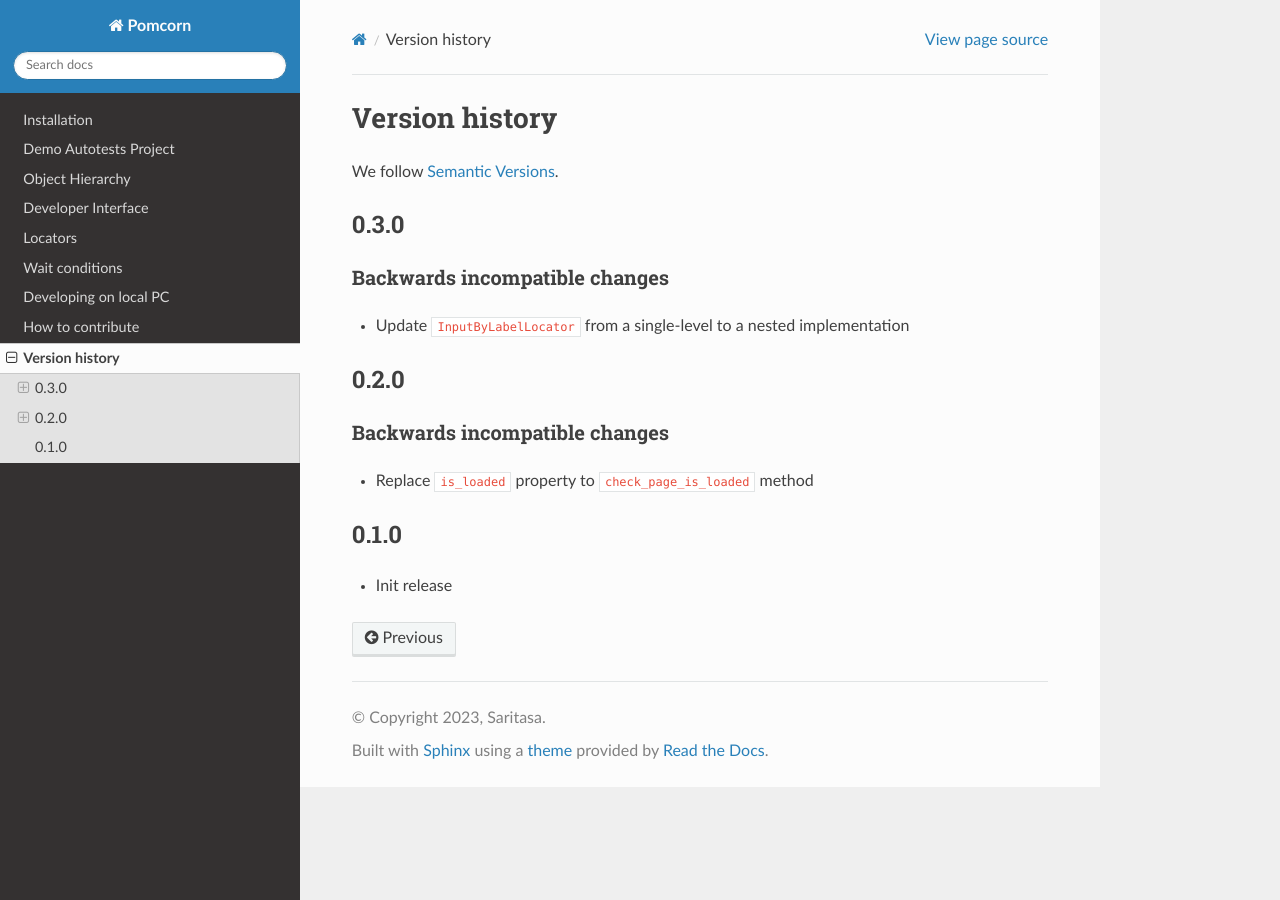
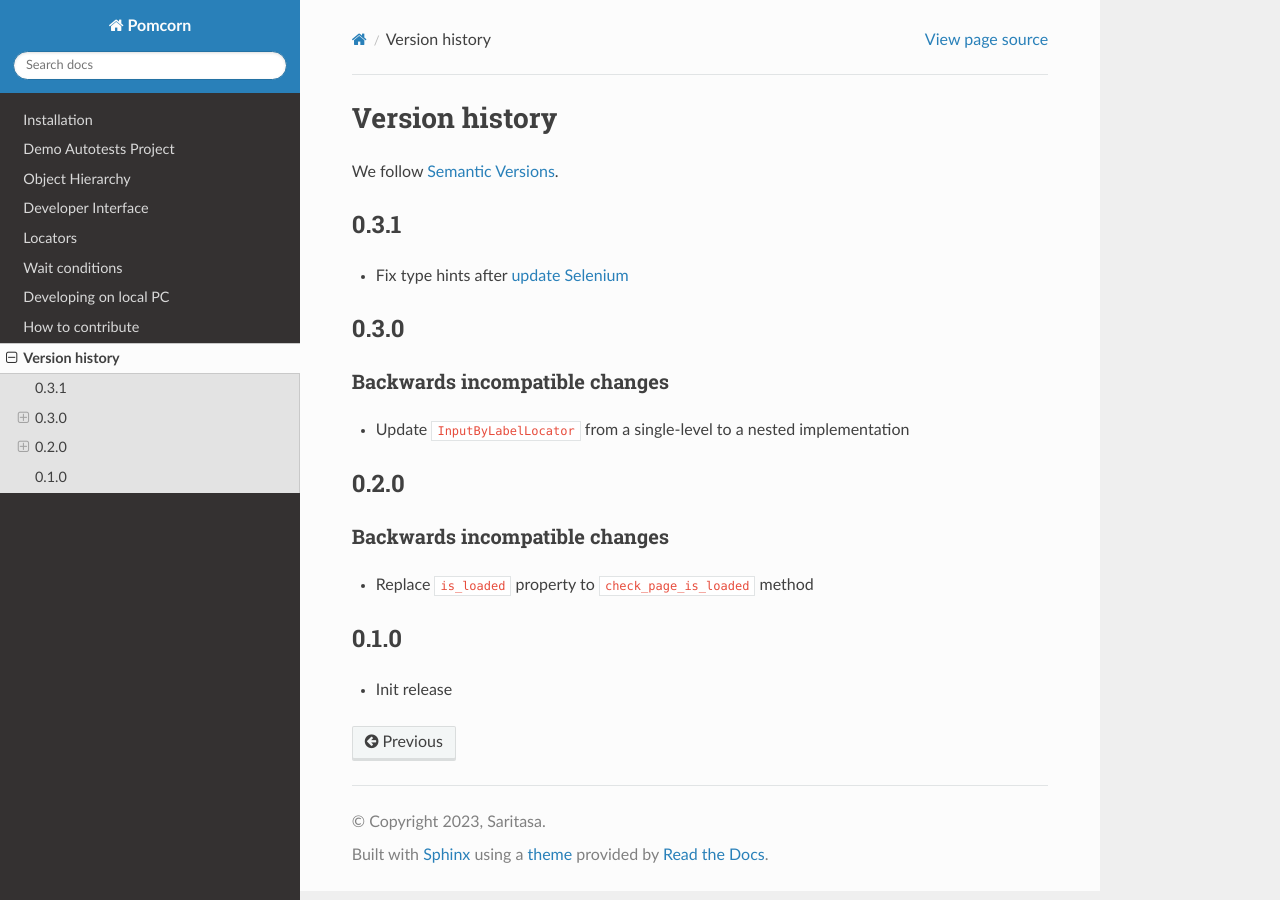
Before and after one commit to saritasa-nest/pomcorn, a Sphinx documentation site: the page built from docs/CHANGELOG.rst, in a window 1280 px wide. Built offline with Sphinx 7.4.7 and the Read the Docs theme 2.0.0, drawn with Linux system fonts in a browser that asks for light colours.

Commit message:
Update version

```diff
--- a/docs/CHANGELOG.rst
+++ b/docs/CHANGELOG.rst
@@ -2,6 +2,11 @@ Version history
 ===============================================================================
 
 We follow `Semantic Versions <https://semver.org/>`_.
+
+0.3.1
+*******************************************************************************
+
+- Fix type hints after `update Selenium <https://github.com/SeleniumHQ/selenium/commit/10adfe88a2b2870e3e61546b9e2a9233c9f74657>`_
 
 0.3.0
 *******************************************************************************
--- a/pyproject.toml
+++ b/pyproject.toml
@@ -1,6 +1,6 @@
 [tool.poetry]
 name = "pomcorn"
-version = "0.3.0"
+version = "0.3.1"
 description = "Base implementation of Page Object Model"
 authors = [
   "Saritasa <pypi@saritasa.com>",
```
